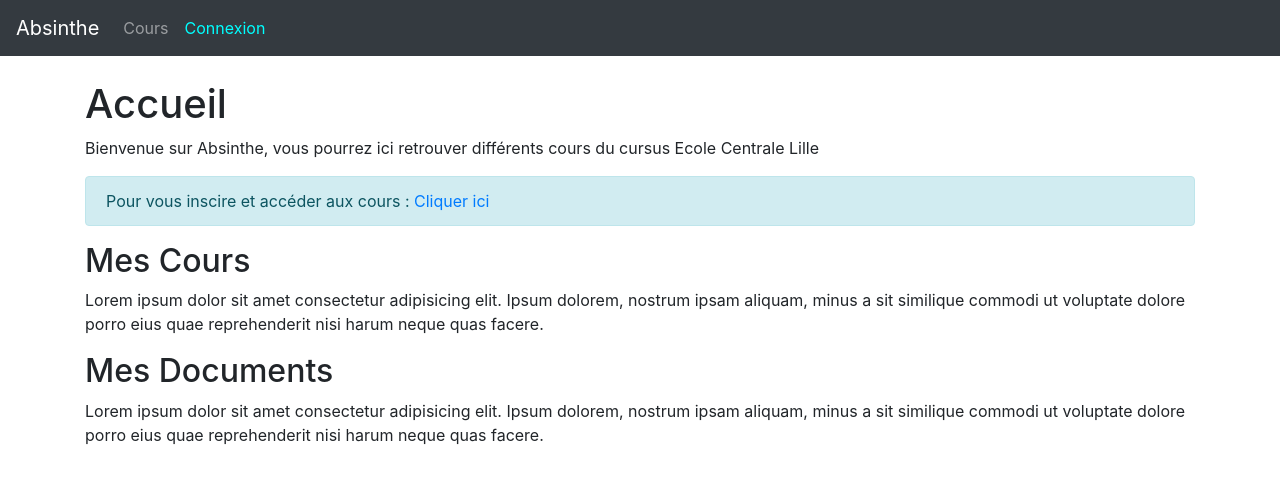
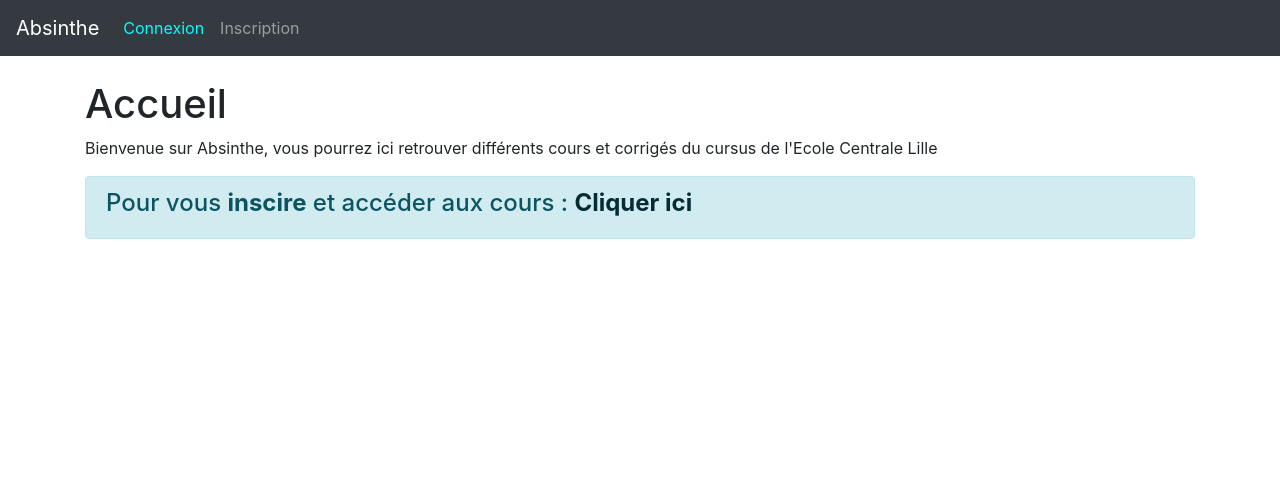
Before and after one commit to adrientiburce/absinthe, a Symfony app: template templates/home/index.html.twig in a window 1280 px wide. Shown: the top 484 px of the page. Run offline with Twig, Linux system fonts and the light colour scheme; the template is opened without the code that fills it, so the values that code supplies are empty; some libraries are stand-ins or nearby versions.

Commit message:
(Enhance) links in navbar

```diff
--- a/templates/base.html.twig
+++ b/templates/base.html.twig
@@ -3,10 +3,11 @@
 
 <head>
     <meta charset="UTF-8">
+    <!-- color for url tab on mobile -->
+    <meta name="theme-color" content="#D3D3D3">
     <meta name="viewport" content="width=device-width, initial-scale=1">
     <title>{% block title %}Absinthe{% endblock %}</title>
     {% block stylesheets %}
-
     {% endblock %}
     <link rel="stylesheet" href="https://stackpath.bootstrapcdn.com/bootstrap/4.1.3/css/bootstrap.min.css" integrity="sha384-MCw98/SFnGE8fJT3GXwEOngsV7Zt27NXFoaoApmYm81iuXoPkFOJwJ8ERdknLPMO"
         crossorigin="anonymous">
@@ -20,10 +21,10 @@
         <a class="navbar-brand" href="{{path('home')}}">Absinthe</a>
         <div class="collapse navbar-collapse" id="navbarToggler">
             <ul class="navbar-nav mr-auto mt-2 mt-lg-0">
+                {% if app.user %}
                 <li class="nav-item">
                     <a class="nav-link" href="{{path('course_index')}}">Cours</a>
                 </li>
-                {% if app.user %}
                 <li class="nav-item">
                     <a class="nav-link" href="#">Mes Documents</a>
                 </li>
@@ -33,6 +34,9 @@
                 {% else %}
                 <li class="nav-item">
                     <a class="nav-link" href="{{path('app_login')}}" style="color:cyan;">Connexion </a>
+                </li>
+                <li class="nav-item">
+                    <a class="nav-link" href="{{path('register')}}">Inscription </a>
                 </li>
                 {% endif %}
             </ul>
--- a/templates/home/index.html.twig
+++ b/templates/home/index.html.twig
@@ -6,23 +6,16 @@
 </div>
 <div class="container">
     <p>
-        Bienvenue sur Absinthe, vous pourrez ici retrouver différents cours du cursus Ecole Centrale Lille
+        Bienvenue sur Absinthe, vous pourrez ici retrouver différents cours et corrigés du cursus de l'Ecole Centrale
+        Lille
     </p>
     {% if not app.user %}
-        <div class="alert alert-info">
-        Pour vous inscire et accéder aux cours : <a href="{{path('register')}}"> Cliquer ici </a>
+    <div class="alert alert-info">
+        <h4 class="alert-heading"> Pour vous <strong>inscire</strong> et accéder aux cours : <a href="{{path('register')}}" class="alert-link">
+                Cliquer ici </a>
+        </h4>
     </div>
     {% endif %}
 </div>
 
-<div class="container   ">
-    <h2>Mes Cours </h2>
-    <p>Lorem ipsum dolor sit amet consectetur adipisicing elit. Ipsum dolorem, nostrum ipsam aliquam, minus a sit
-        similique commodi ut voluptate dolore porro eius quae reprehenderit nisi harum neque quas facere.</p>
-    <h2>Mes Documents
-    </h2>
-    <p>Lorem ipsum dolor sit amet consectetur adipisicing elit. Ipsum dolorem, nostrum ipsam aliquam, minus a sit
-        similique commodi ut voluptate dolore porro eius quae reprehenderit nisi harum neque quas facere.</p>
-</div>
-
 {% endblock %}
--- a/templates/security/login.html.twig
+++ b/templates/security/login.html.twig
@@ -44,7 +44,7 @@
             </label>
         </div>
 
-        <button class="btn btn-lg btn-primary" type="submit">
+        <button class="btn btn-primary" type="submit">
             Connexion
         </button>
     </form>
```
